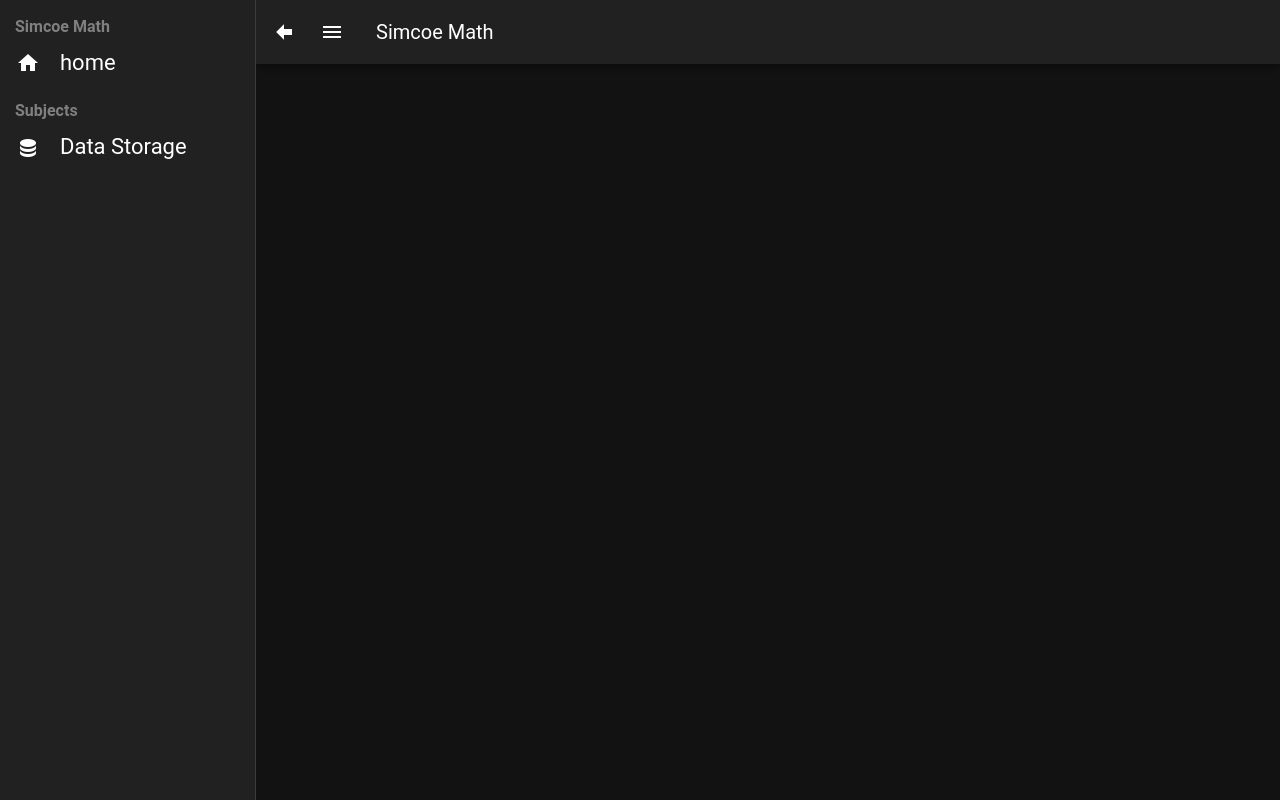
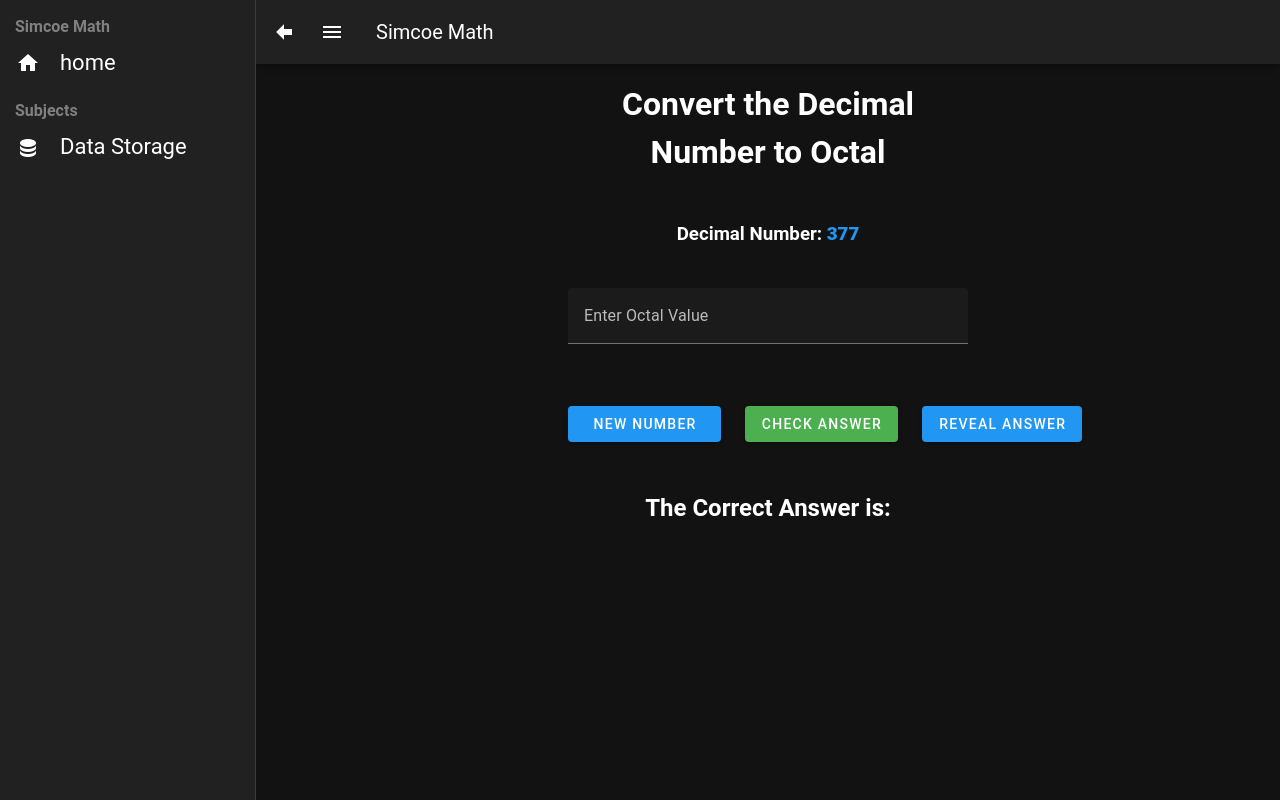
Before and after one commit to noah-nm/SimcoeMath, a Vue app: page /decimal-to-octal in a window 1280 px wide. Built offline with nearby package versions, Linux system fonts and the light colour scheme.

Commit message:
Add decimal to octal game

```diff
--- a/src/components.d.ts
+++ b/src/components.d.ts
@@ -13,6 +13,7 @@ declare module 'vue' {
     BinaryToDecimalPractice: typeof import('./components/DataStorage/BinaryToDecimalPractice.vue')['default']
     DataStorageMenu: typeof import('./components/DataStorage/DataStorageMenu.vue')['default']
     DecimalToBinaryPractice: typeof import('./components/DataStorage/DecimalToBinaryPractice.vue')['default']
+    DecimalToOctalPractice: typeof import('./components/DataStorage/DecimalToOctalPractice.vue')['default']
     HelloWorld: typeof import('./components/HelloWorld.vue')['default']
     Home: typeof import('./components/Home/home.vue')['default']
     OctalToDecimalPractice: typeof import('./components/DataStorage/OctalToDecimalPractice.vue')['default']
--- a/src/components/DataStorage/DataStorageMenu.vue
+++ b/src/components/DataStorage/DataStorageMenu.vue
@@ -86,5 +86,20 @@
 
             </v-card>
         </v-col>
+
+        <v-col cols="12" md="3">
+            <v-card
+            class="pa-4 align-center"
+            height="200"
+            title="Decimal to Octal"
+            text="practice converting decimal numbers to an octal format"
+            >
+
+                <v-card-action>
+                    <v-btn :to="'/decimal-to-octal'">Start Practicing!</v-btn>
+                </v-card-action>
+
+            </v-card>
+        </v-col>
     </v-row>
 </template>
--- /dev/null
+++ b/src/components/DataStorage/DecimalToOctalPractice.vue
@@ -0,0 +1,136 @@
+<template>
+    <v-container>
+      <v-row justify="center">
+        <v-col cols="12" md="5">
+          <h1 class="text-center">Convert the Decimal Number to Octal</h1>
+
+          <v-row class="mt-8">
+            <v-col>
+              <h3 class="text-center">
+                Decimal Number: <strong class="text-blue">{{ decimalNumber }}</strong>
+              </h3>
+            </v-col>
+          </v-row>
+
+          <v-row class="mb-4 mt-7">
+            <v-col>
+              <v-text-field
+                v-if="!reveal"
+                v-model="userInput"
+                label="Enter Octal Value"
+                type="input"
+                :rules="[rules.required]"
+              ></v-text-field>
+              <v-text-field
+                v-else-if="reveal"
+                v-model="userInput"
+                disabled
+                label="Enter Octal Value"
+                type="input"
+                :rules="[rules.required]"
+              ></v-text-field>
+            </v-col>
+          </v-row>
+
+          <v-row justify="center">
+            <v-col class="d-flex" cols="auto">
+              <v-btn class="mr-6 pr-6 pl-6" @click="generateDecimal" color="primary">New Number</v-btn>
+              <v-btn class="mr-6" @click="checkAnswer" color="success">Check Answer</v-btn>
+              <v-btn color="primary" @click="revealAnswer">Reveal Answer</v-btn>
+            </v-col>
+          </v-row>
+
+          <v-row>
+            <v-col>
+              <v-alert
+                v-if="result !== null"
+                :type="result.correct ? 'success' : 'error'"
+                closable
+                @click:close="handleAlertDismiss"
+              >
+                {{ result.message }}
+              </v-alert>
+            </v-col>
+          </v-row>
+
+          <v-row>
+            <v-col>
+              <h2 class="text-center">The Correct Answer is: <strong v-if="reveal">{{ decimalOctal }}</strong></h2>
+            </v-col>
+          </v-row>
+        </v-col>
+      </v-row>
+    </v-container>
+  </template>
+
+  <script lang="ts">
+  import { defineComponent, ref, onMounted } from 'vue';
+
+  export default defineComponent({
+    name: 'OctalGame',
+    setup() {
+      const decimalNumber = ref<number>(0);
+      const userInput = ref<string>('');
+      const result = ref<{ correct: boolean; message: string } | null>(null);
+      const reveal = ref<boolean>(false);
+      const decimalOctal = ref<string>('');
+
+      const rules = {
+        required: (v: any) => !!v || 'Required.',
+      };
+
+      function generateDecimal() {
+        const randomDecimal = Math.floor(Math.random() * 1000); // Generate a random decimal number between 0 and 999
+        decimalNumber.value = randomDecimal;
+        userInput.value = '';
+        decimalOctal.value = randomDecimal.toString(8); // Convert decimal to octal string
+        reveal.value = false;
+        result.value = null;
+      }
+
+      function checkAnswer() {
+        if (decimalNumber.value === 0 || userInput.value === '') return;
+
+        if (userInput.value === decimalOctal.value) {
+          result.value = { correct: true, message: 'Correct!' };
+        } else {
+          result.value = { correct: false, message: `Incorrect` };
+        }
+      }
+
+      function revealAnswer() {
+        if (decimalNumber.value !== 0) {
+          reveal.value = true;
+        }
+      }
+
+      function handleAlertDismiss() {
+        result.value = null;
+      }
+
+      onMounted(() => {
+        generateDecimal();
+        reveal.value = false;
+      });
+
+      return {
+        decimalNumber,
+        userInput,
+        result,
+        rules,
+        reveal,
+        decimalOctal,
+        generateDecimal,
+        checkAnswer,
+        handleAlertDismiss,
+        revealAnswer
+      };
+    },
+  });
+  </script>
+
+  <style scoped>
+  .v-alert {
+    margin-top: 1rem;
+  }
+  </style>
--- /dev/null
+++ b/src/pages/DataStorage/DecimalToOctal.vue
@@ -0,0 +1,7 @@
+<script setup lang="ts">
+import DecimalToOctalPractice from '../../components/DataStorage/DecimalToOctalPractice.vue';
+</script>
+
+<template>
+    <DecimalToOctalPractice></DecimalToOctalPractice>
+</template>
--- a/src/router/index.ts
+++ b/src/router/index.ts
@@ -14,6 +14,7 @@ import DecimalToBinary from '../pages/DataStorage/DecimalToBinary.vue';
 import BinaryAddition from '../pages/DataStorage/BinaryAddition.vue';
 import BinaryMultiplication from '../pages/DataStorage/BinaryMultiplication.vue';
 import OctalToDecimal from '../pages/DataStorage/OctalToDecimal.vue';
+import DecimalToOctal from '../pages/DataStorage/DecimalToOctal.vue';
 
 const routes: RouteRecordRaw[] = [
   {
@@ -50,6 +51,11 @@ const routes: RouteRecordRaw[] = [
     path: '/octal-to-decimal',
     name: 'Octal To Decimal',
     component: OctalToDecimal
+  },
+  {
+    path: '/decimal-to-octal',
+    name: 'Decimal To Octal',
+    component: DecimalToOctal
   }
 
 ];
--- a/src/typed-router.d.ts
+++ b/src/typed-router.d.ts
@@ -24,6 +24,7 @@ declare module 'vue-router/auto-routes' {
     '/DataStorage/BinaryToDecimal': RouteRecordInfo<'/DataStorage/BinaryToDecimal', '/DataStorage/BinaryToDecimal', Record<never, never>, Record<never, never>>,
     '/DataStorage/DataStorage': RouteRecordInfo<'/DataStorage/DataStorage', '/DataStorage/DataStorage', Record<never, never>, Record<never, never>>,
     '/DataStorage/DecimalToBinary': RouteRecordInfo<'/DataStorage/DecimalToBinary', '/DataStorage/DecimalToBinary', Record<never, never>, Record<never, never>>,
+    '/DataStorage/DecimalToOctal': RouteRecordInfo<'/DataStorage/DecimalToOctal', '/DataStorage/DecimalToOctal', Record<never, never>, Record<never, never>>,
     '/DataStorage/OctalToDecimal': RouteRecordInfo<'/DataStorage/OctalToDecimal', '/DataStorage/OctalToDecimal', Record<never, never>, Record<never, never>>,
   }
 }
```
